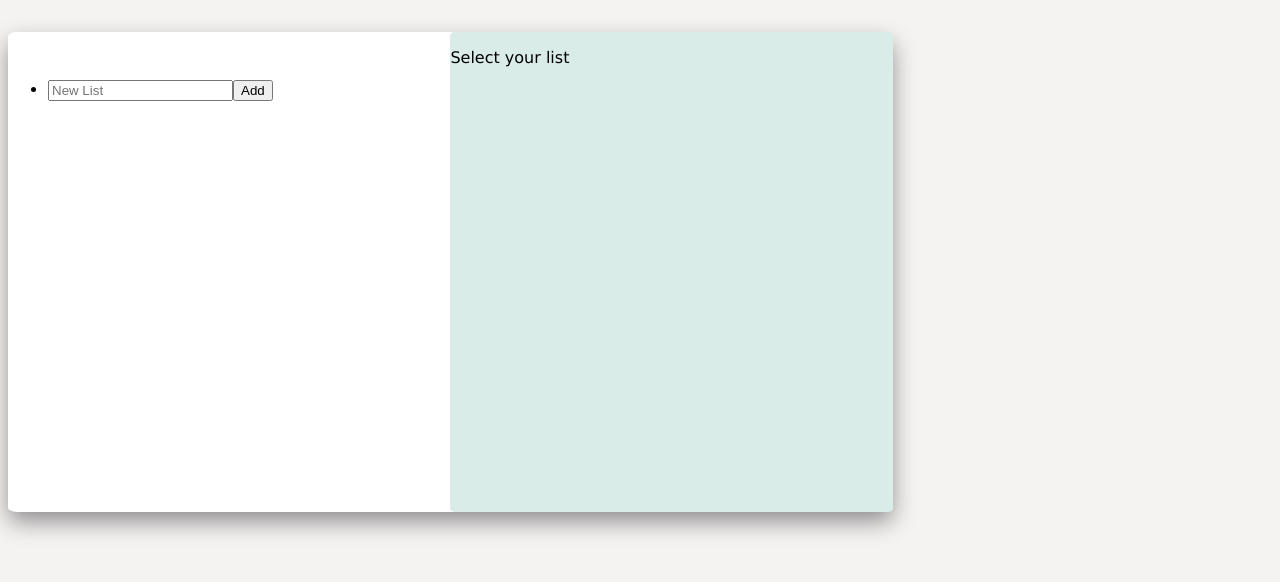
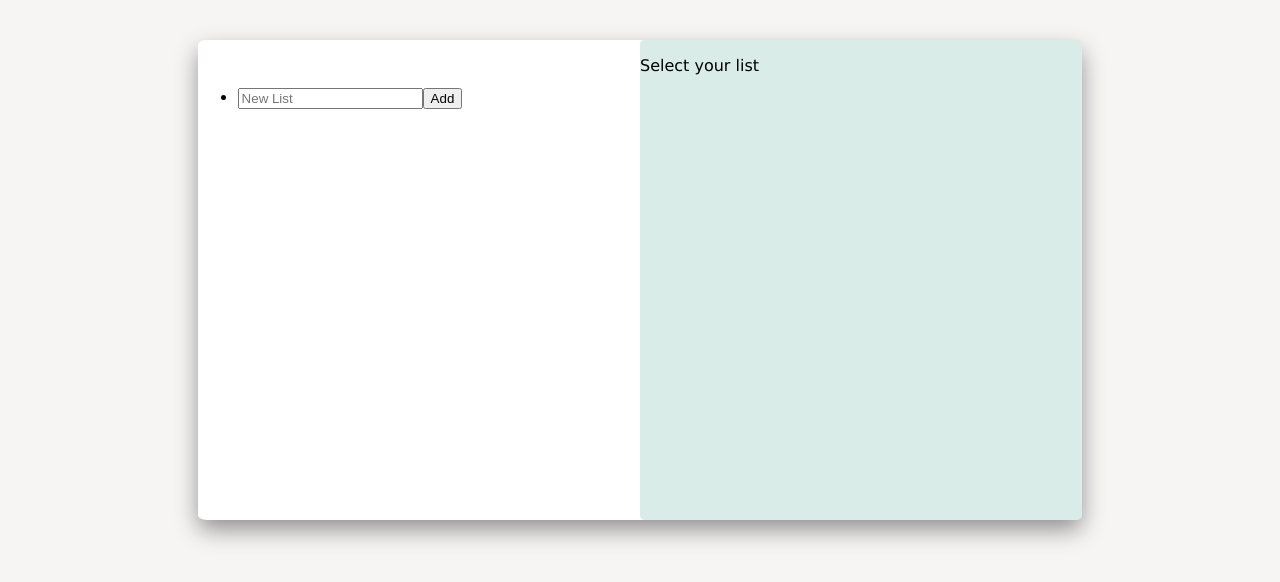
Before and after one commit to leonardoxavier01/to-do-app, a React (Create React App) app: page / in a window 1280 px wide. Shown: the top 582 px of the page. Built offline with nearby package versions, Linux system fonts and the light colour scheme.

Commit message:
style: background body && center div

```diff
--- a/src/App.js
+++ b/src/App.js
@@ -92,6 +92,7 @@ const App = () => {
 
   return (
     <Router>
+      <div className="section" >
         <div className="container">
           <div className="content" >
             <div className="lists">
@@ -118,6 +119,7 @@ const App = () => {
             </div>
           </div>
         </div>
+      </div>
     </Router>
   );
 }
--- a/src/styles.css
+++ b/src/styles.css
@@ -1,6 +1,12 @@
 body {
     font-family: Verdana, Geneva, Tahoma, sans-serif;
-    background-color: rgb(245, 242, 242);
+    background-color: rgb(247, 244, 244);
+}
+
+.section{
+    display: flex;
+    align-items: center;
+    justify-content: center;
 }
 
 .container {
```
Lines whose indentation alone changed are shown as unchanged.
